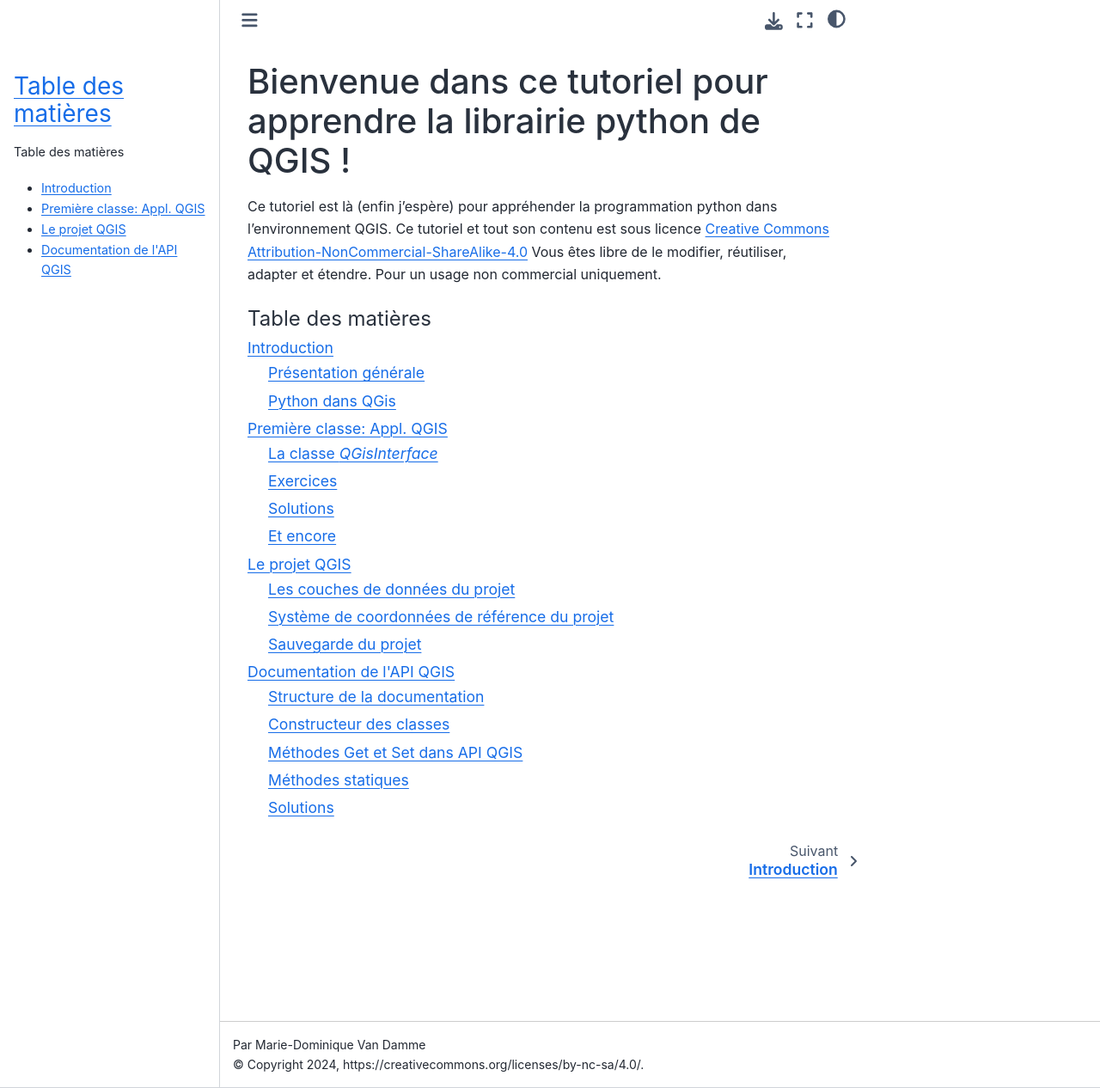
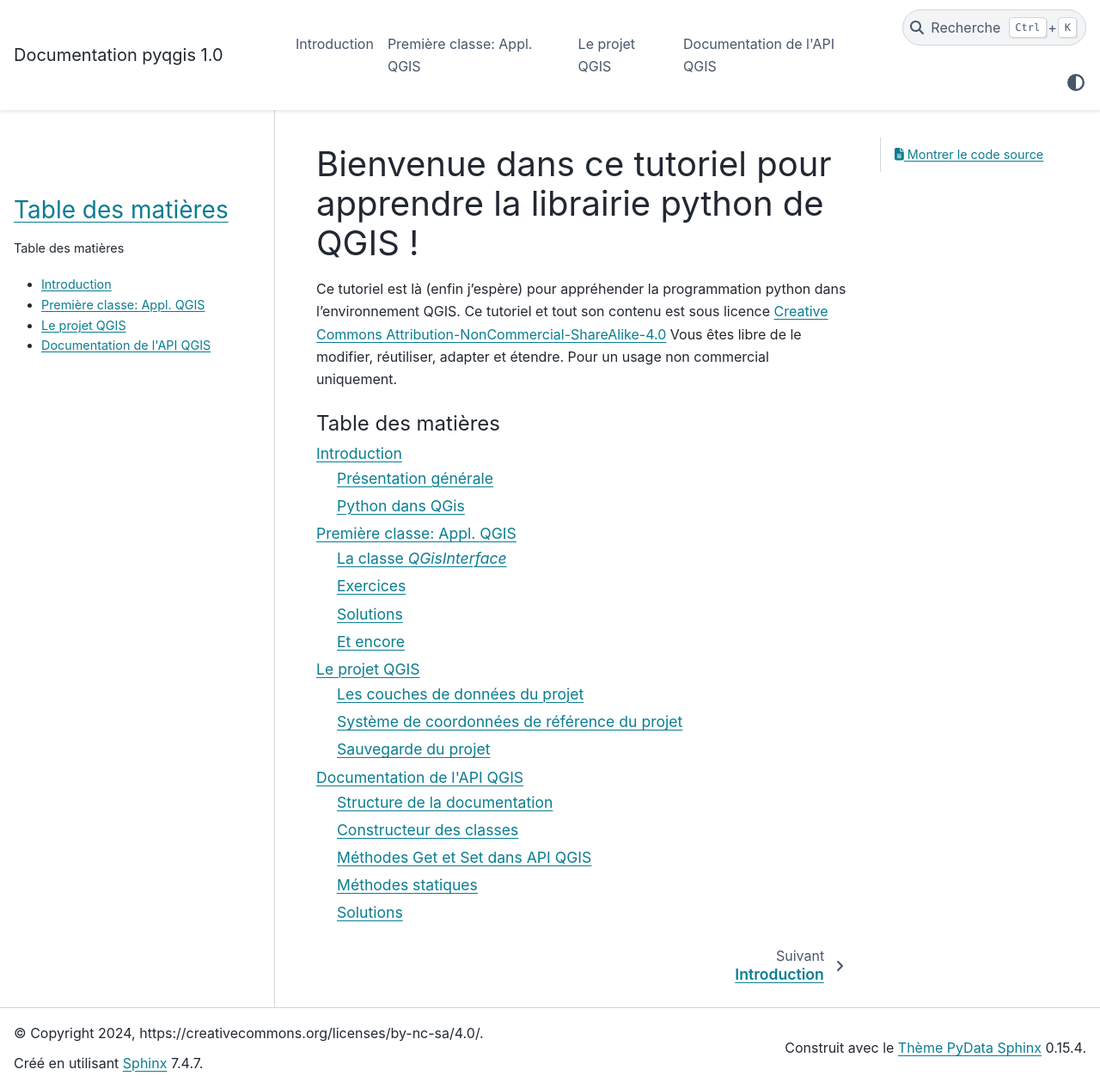
Before and after one commit to mdvandamme/ProgrammerPythonSousQGIS, a Sphinx documentation site: the page built from source/index.rst, in a window 1280 px wide and 1266 px high. Shown: the whole window at 86% size. Built offline with Sphinx 7.4.7 and the PyData theme 0.15.4, drawn with Linux system fonts in a browser that asks for light colours.

Commit message:
tutorial prog en python dans SIG

```diff
--- a/source/conf.py
+++ b/source/conf.py
@@ -24,6 +24,9 @@
 # The full version, including alpha/beta/rc tags
 release = '1.0'
 
+
+# The name of the Pygments (syntax highlighting) style to use.
+pygments_style = "sphinx"
 
 html_logo = "_static/ENSG_GEOMATIQUE.png"
 
@@ -89,7 +92,8 @@
 #
 #  alabaster
 #html_theme = 'sphinx_wagtail_theme'
-html_theme = 'sphinx_book_theme'
+html_theme = 'pydata_sphinx_theme'
+# sphinx_book_theme
 
 # Add any paths that contain custom static files (such as style sheets) here,
 # relative to this directory. They are copied after the builtin static files,
```
